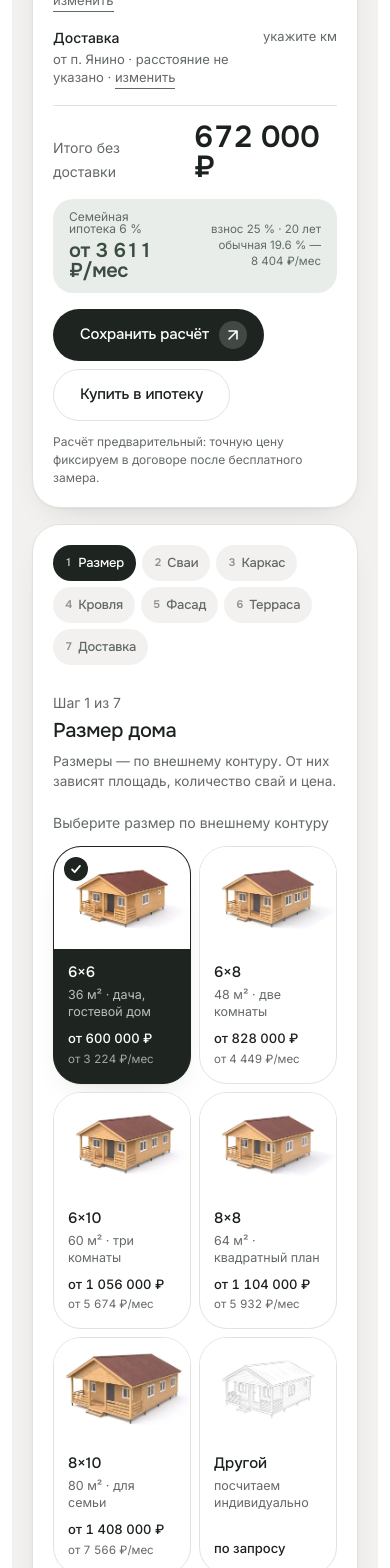
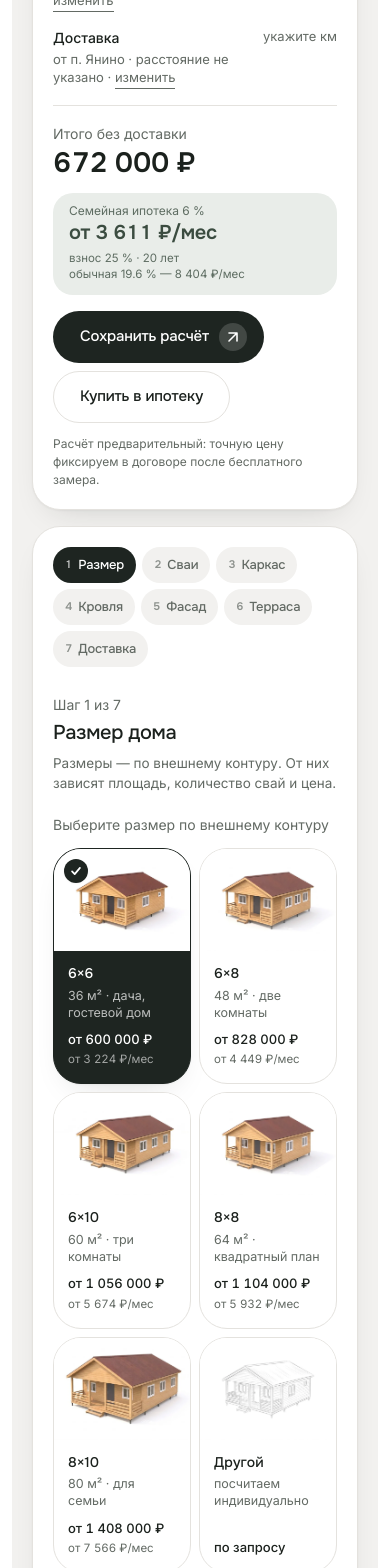
Before and after one commit to 1harios/derevyaga, a Next.js app: page /calculator in a window 390 px wide. Shown: the part 960-2528 px from the top of the page. Built offline with nearby package versions, Linux system fonts and the light colour scheme; no server answers.

Commit message:
fix(constructor): сводка на телефоне — подпись над суммой, плашка ипотеки столбиком; длинные названия карточек переносятся по слогам

```diff
--- a/src/components/constructor/OptionCards.tsx
+++ b/src/components/constructor/OptionCards.tsx
@@ -87,7 +87,10 @@ export function OptionCards<Id extends string>({
                 </span>
               ) : null}
               <span className="flex flex-1 flex-col gap-1 p-3.5">
-                <span className="font-heading text-[15px] leading-tight font-medium">{option.label}</span>
+                {/* Длинные названия («Металлочерепица») на узкой карточке переносятся по слогам */}
+                <span className="font-heading text-[14px] leading-tight font-medium break-words hyphens-auto sm:text-[15px]">
+                  {option.label}
+                </span>
                 {option.note ? (
                   <span className={cn('text-[12.5px] leading-snug', selected ? 'text-white/70' : 'text-ink-soft')}>
                     {option.note}
--- a/src/components/constructor/PriceSummary.tsx
+++ b/src/components/constructor/PriceSummary.tsx
@@ -118,9 +118,10 @@ export function PriceSummary({
       </dl>
 
       <div className="mt-4 border-t border-line pt-4">
-        <div className="flex items-end justify-between gap-4">
+        {/* На узком экране подпись над суммой, чтобы сумма не переносилась */}
+        <div className="flex flex-col gap-1 sm:flex-row sm:items-end sm:justify-between sm:gap-4">
           <span className="text-[14px] text-ink-soft">{hasDistance ? 'Итого с доставкой' : 'Итого без доставки'}</span>
-          <span className="num text-[clamp(1.9rem,1.35rem+1.7vw,2.6rem)] leading-none tracking-tight">
+          <span className="num text-[clamp(1.75rem,1.3rem+1.7vw,2.6rem)] leading-none tracking-tight whitespace-nowrap">
             {formatPrice(estimate.total)}
           </span>
         </div>
@@ -129,17 +130,17 @@ export function PriceSummary({
         <button
           type="button"
           onClick={onMortgage}
-          className="mt-4 flex w-full items-center justify-between gap-3 rounded-lg bg-brand-tint px-4 py-3 text-left transition-colors hover:bg-brand-tint/70"
+          className="mt-4 flex w-full flex-col items-start gap-2 rounded-lg bg-brand-tint px-4 py-3 text-left transition-colors hover:bg-brand-tint/70 sm:flex-row sm:items-center sm:justify-between sm:gap-3"
         >
           <span>
-            <span className="block text-[12px] leading-none text-brand-deep/80">
+            <span className="block text-[12px] leading-none whitespace-nowrap text-brand-deep/80">
               {family.label} {family.rate} %
             </span>
-            <span className="num mt-1.5 block text-[20px] leading-none text-brand-deep">
+            <span className="num mt-1.5 block text-[20px] leading-none whitespace-nowrap text-brand-deep">
               от {formatPrice(monthlyFor(family.id))}/мес
             </span>
           </span>
-          <span className="text-right text-[11.5px] leading-snug text-brand-deep/80">
+          <span className="text-[11.5px] leading-snug text-brand-deep/80 sm:text-right">
             взнос {mortgage.downPaymentDefaultPct} % · {mortgage.defaultTermYears} лет
             {standard ? (
               <>
```
